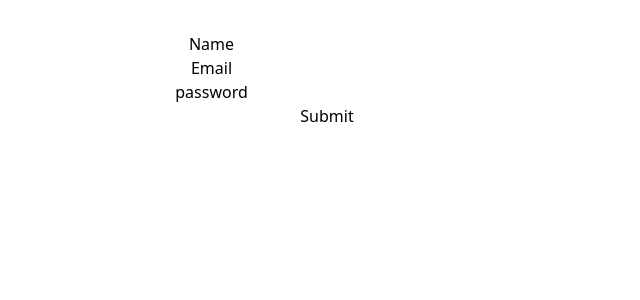
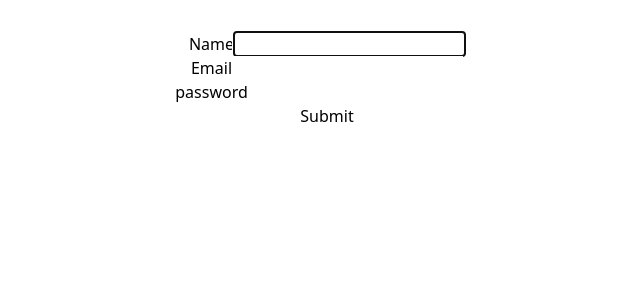
Before and after one commit to farihapromi/react-form-submit, a React (Vite) app: page / in a window 1280 px wide. Shown: the top 300 px of the page, without its empty margins (313-953 px from the left). Built offline with nearby package versions, Linux system fonts and the light colour scheme.

Commit message:
Add useRef for form handaling

```diff
--- a/src/App.jsx
+++ b/src/App.jsx
@@ -4,6 +4,7 @@ import viteLogo from '/vite.svg'
 import './App.css'
 import SimpleForm from './components/SimpleForm/SimpleForm'
 import StateFullForm from './components/StateFullForm/StateFullForm'
+import RefForm from './components/RefForm/RefForm'
 
 function App() {
   const [count, setCount] = useState(0)
@@ -11,7 +12,8 @@ function App() {
   return (
     <>
     {/* <SimpleForm/> */}
-     <StateFullForm/>
+     {/* <StateFullForm/> */}
+     <RefForm/>
     </>
   )
 }
--- /dev/null
+++ b/src/components/RefForm/RefForm.jsx
@@ -0,0 +1,33 @@
+import React, { useEffect, useRef } from 'react'
+
+const RefForm = () => {
+    const nameRef=useRef(null)
+    const handleSubmit=e=>{
+        e.preventDefault()
+        console.log(nameRef.current.value)
+
+    }
+    useEffect(()=>{
+        nameRef.current.focus()
+    },[])
+  return (
+    <div>
+         <form onSubmit={handleSubmit}>
+        <label htmlFor="">Name</label>
+        <input type="text" name="name" id=""  ref={nameRef}/>
+        <br />
+        <label htmlFor="">Email</label>
+              <input type="email" name="email" id=""  />
+        <br />
+          <label htmlFor="">password</label>
+              <input type="password" name="password" id=""  />
+        <br />
+      <input type="submit" value="Submit" />
+      </form>
+
+
+    </div>
+  )
+}
+
+export default RefForm
```
Also changed, not shown: src/__from__.js (+17 -1 lines).
